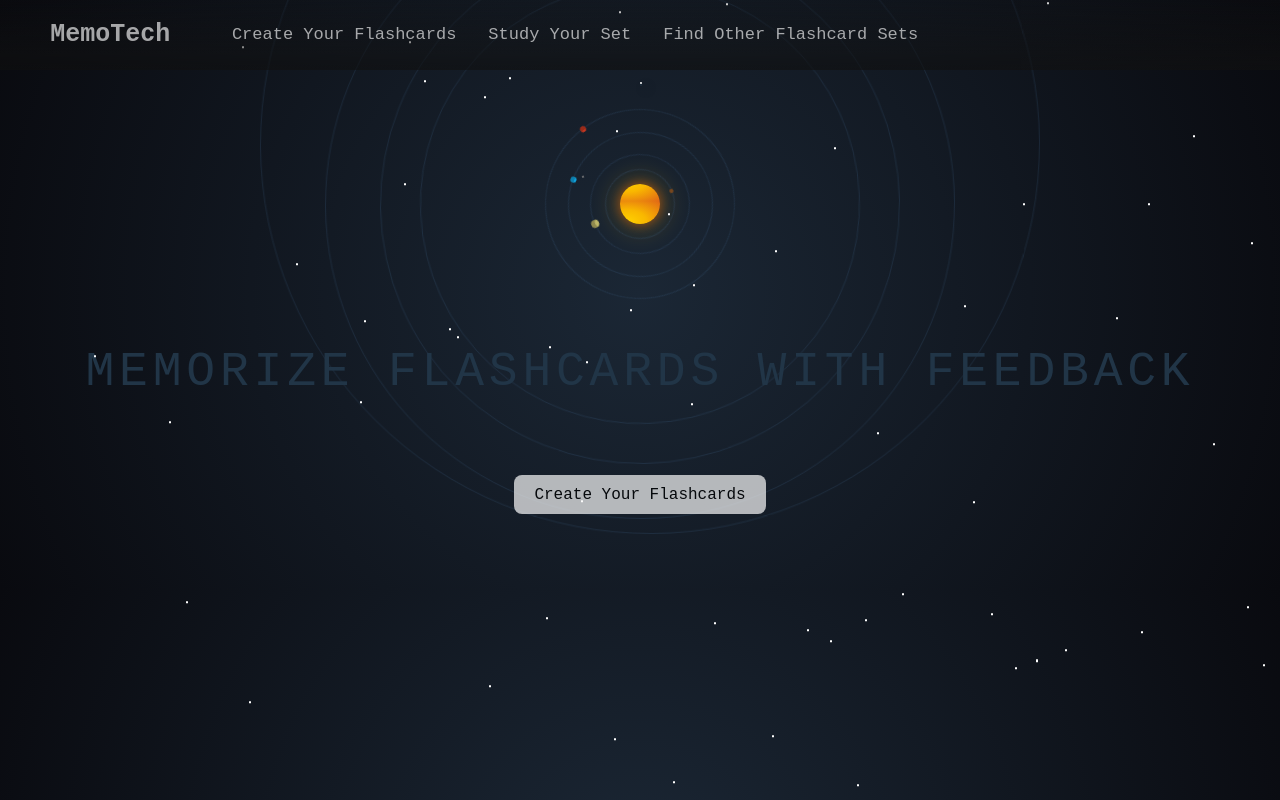
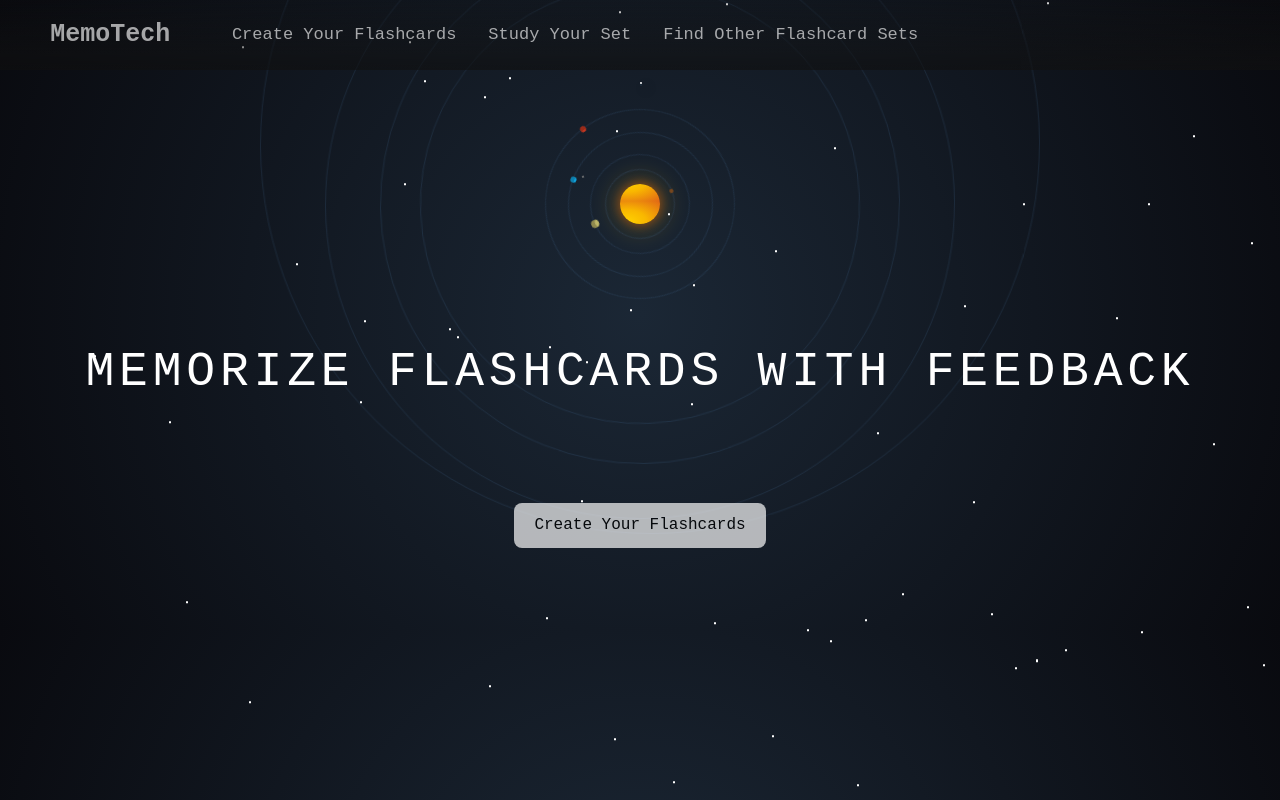
Before and after one commit to ryanhuang8/MemoTech, a React (Vite) app in the folder frontend/: page / in a window 1280 px wide. Shown: the top 800 px of the page. Built offline with nearby package versions, Linux system fonts and the light colour scheme.

Commit message:
added light mode for start page

```diff
--- a/frontend/package.json
+++ b/frontend/package.json
@@ -12,6 +12,9 @@
   "dependencies": {
     "@types/axios": "^0.14.0",
     "axios": "^1.6.7",
+    "flask-cors": "^0.0.1",
+    "install": "^0.13.0",
+    "pip": "^0.0.1",
     "react": "^18.2.0",
     "react-dom": "^18.2.0",
     "react-node-to-string": "^0.1.2"
--- a/frontend/src/pages/StartPage.tsx
+++ b/frontend/src/pages/StartPage.tsx
@@ -5,10 +5,8 @@ function StartPage() {
   return (
     <div className='start-page'>
       <Navbar />
-
       <div id="stars1"></div>
       <div id="stars2"></div>
-
       <div id="solar-syst">
         <div className="planet" id="sun"></div>
         <div className="planet" id="mercury"></div>
@@ -22,16 +20,14 @@ function StartPage() {
         <div className="planet" id="pluto"></div>
         <div className="asteroid-belt"></div>
       </div>
-
       <h1>Memorize FlashCards with Feedback</h1>
       <br></br>
       <br></br>
       <br></br>
-        <a className="a-button" href="/import">Create Your Flashcards</a>
-
-
+      <a className="a-button" href="/create-flashcards">
+        <span className="button-text light-mode">Create Your Flashcards</span>
+      </a>
     </div>
-
   )
 }
 
--- a/frontend/src/styles/StartPage.css
+++ b/frontend/src/styles/StartPage.css
@@ -1,9 +1,57 @@
-.start-page h1{
-  font-weight:300;
-  font-size:3em;
-  text-transform:uppercase;
+/* Set white as the default text color */
+:root {
+  --text-color: #ffffff;
+  --button-text-color: #000000; /* Set default text color for the button */
+}
+
+/* Light mode */
+@media (prefers-color-scheme: light) {
+  :root {
+    --text-color: #ffffff; /* Set text color to white */
+    --button-text-color: #000000; /* Set text color to black for the button in light mode */
+  }
+
+  /* Set the text color of the button specifically in light mode */
+  span.button-text.light-mode {
+    color: var(--button-text-color); /* Set text color to black in light mode */
+  }
+}
+
+/* Dark mode */
+@media (prefers-color-scheme: dark) {
+  :root {
+    --text-color: #ffffff; /* Set text color to white for dark mode */
+    --button-text-color: #ffffff; /* Set text color to white for the button in dark mode */
+  }
+}
+
+/* Apply styles using CSS variables */
+.start-page {
+  color: var(--text-color); /* Apply text color using CSS variable */
+  /* Keep background color unchanged */
+  /* Add more styles as needed */
+}
+
+/* Styles for h1 element */
+.start-page h1 {
+  font-weight: 300;
+  font-size: 3em;
+  text-transform: uppercase;
   font-family: 'Courier New';
-  line-height:1.6em;
-  letter-spacing:.1em;
+  line-height: 1.6em;
+  letter-spacing: 0.1em;
   margin-top: 250px;
 }
+
+/* Styles for the button */
+.a-button {
+  background-color: #555555; /* Set dark gray background color for the button */
+  color: var(--button-text-color); /* Set text color using CSS variable */
+  padding: 10px 20px; /* Adjust padding as needed */
+  border: none; /* Remove border */
+  border-radius: 5px; /* Add border radius */
+  text-decoration: none; /* Remove underline */
+  display: inline-block;
+  font-size: 16px;
+  margin-top: 20px; /* Adjust margin as needed */
+}
```
Also changed, not shown: package.json (added, +12 -0 lines), 2 other files (tests, documents, lock files or other folders). Lines whose indentation alone changed are shown as unchanged.
